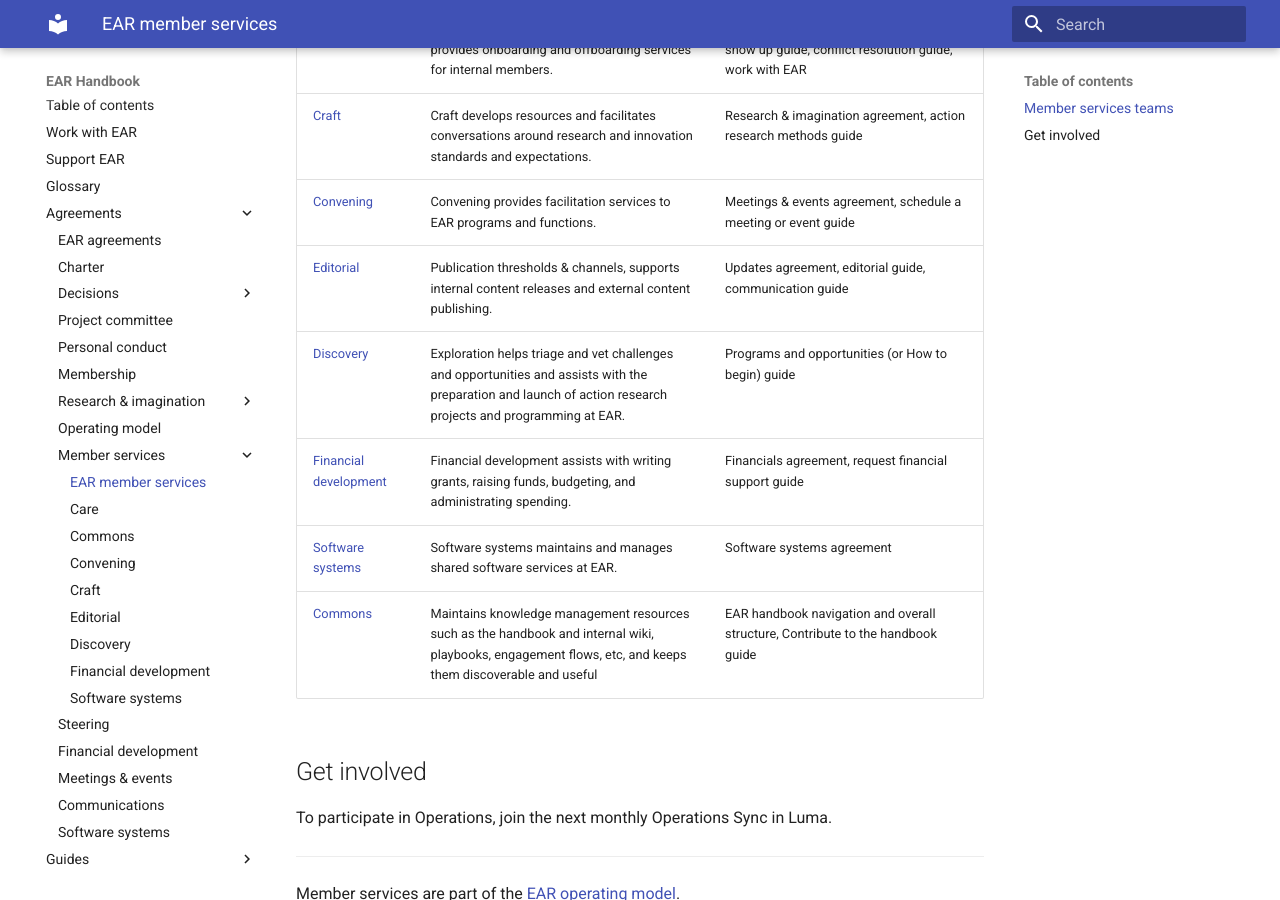
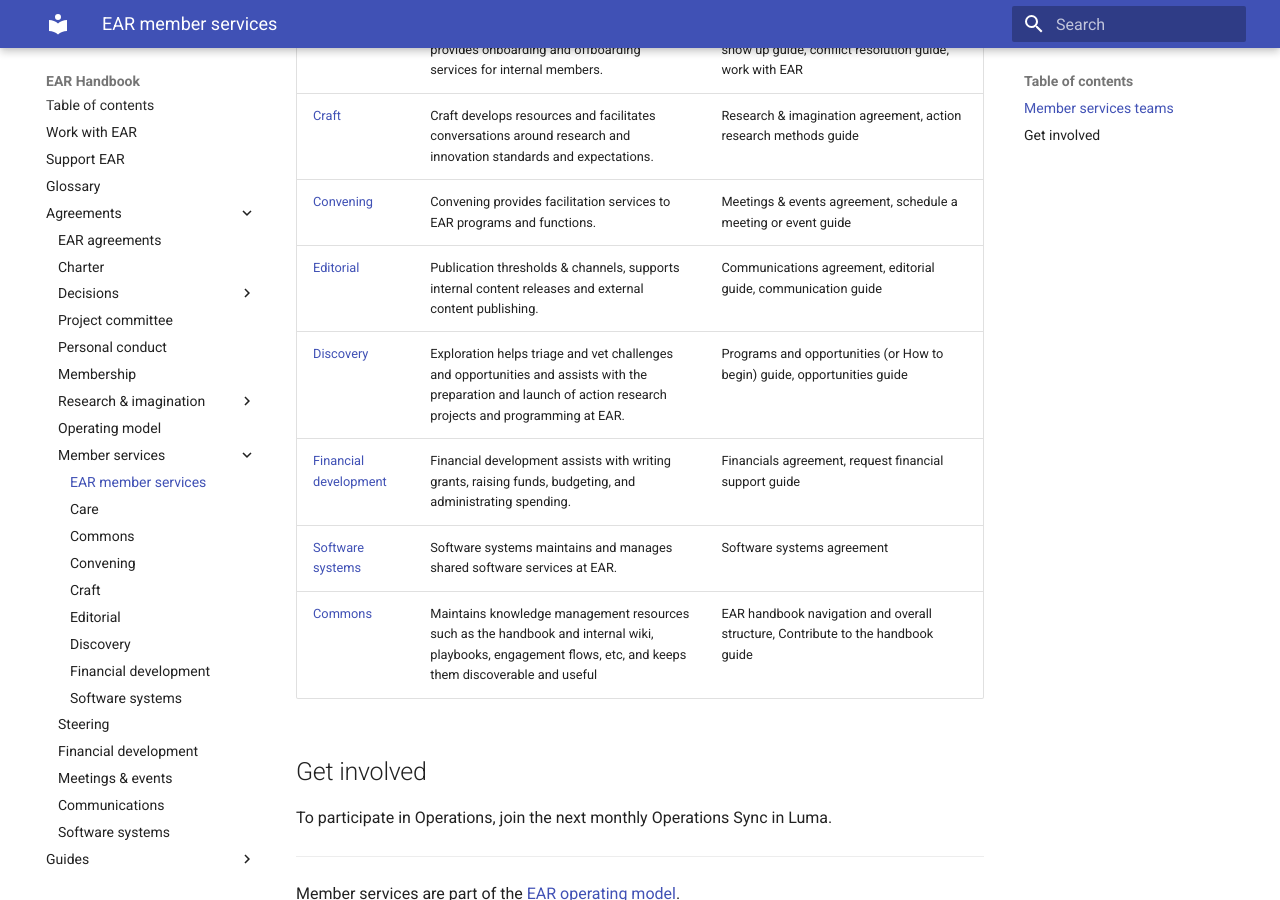
Before and after one commit to EcosystemActionResearch/Handbook, an MkDocs documentation site: the page built from docs/agreements/internal-services/index.md, in a window 1280 px wide and 900 px high, scrolled down 599 px. Built offline with MkDocs 1.6.1 and Material for MkDocs 9.7.7, drawn with Linux system fonts in a browser that asks for light colours.

Commit message:
Opportunities guide, communications agreement
Signed-off-by: Christian Alden Jacobs <christian@jacobs.io>

```diff
--- a/docs/agreements/internal-services/index.md
+++ b/docs/agreements/internal-services/index.md
@@ -17,8 +17,8 @@
 | [Care](care.md) | Care delivers participation pathways, mangaes the participant lifecycle, and provides onboarding and offboarding services for internal members. | Personal conduct agreement, membership agreement, decisions agreement, how we show up guide, conflict resolution guide, work with EAR  |
 | [Craft](craft.md) | Craft develops resources and facilitates conversations around research and innovation standards and expectations.  | Research & imagination agreement, action research methods guide |
 | [Convening](convening.md) | Convening provides facilitation services to EAR programs and functions. | Meetings & events agreement, schedule a meeting or event guide |
-| [Editorial](editorial.md) | Publication thresholds & channels, supports internal content releases and external content publishing. | Updates agreement, editorial guide, communication guide |
-| [Discovery](discovery.md) | Exploration helps triage and vet challenges and opportunities and assists with the preparation and launch of action research projects and programming at EAR. | Programs and opportunities (or How to begin) guide |
+| [Editorial](editorial.md) | Publication thresholds & channels, supports internal content releases and external content publishing. | Communications agreement, editorial guide, communication guide |
+| [Discovery](discovery.md) | Exploration helps triage and vet challenges and opportunities and assists with the preparation and launch of action research projects and programming at EAR. | Programs and opportunities (or How to begin) guide, opportunities guide |
 | [Financial development](development.md) | Financial development assists with writing grants, raising funds, budgeting, and administrating spending. | Financials agreement, request financial support guide |
 | [Software systems](software-systems.md) | Software systems maintains and manages shared software services at EAR.  | Software systems agreement |
 | [Commons](commons.md) | Maintains knowledge management resources such as the handbook and internal wiki, playbooks, engagement flows, etc, and keeps them discoverable and useful | EAR handbook navigation and overall structure, Contribute to the handbook guide |
```
